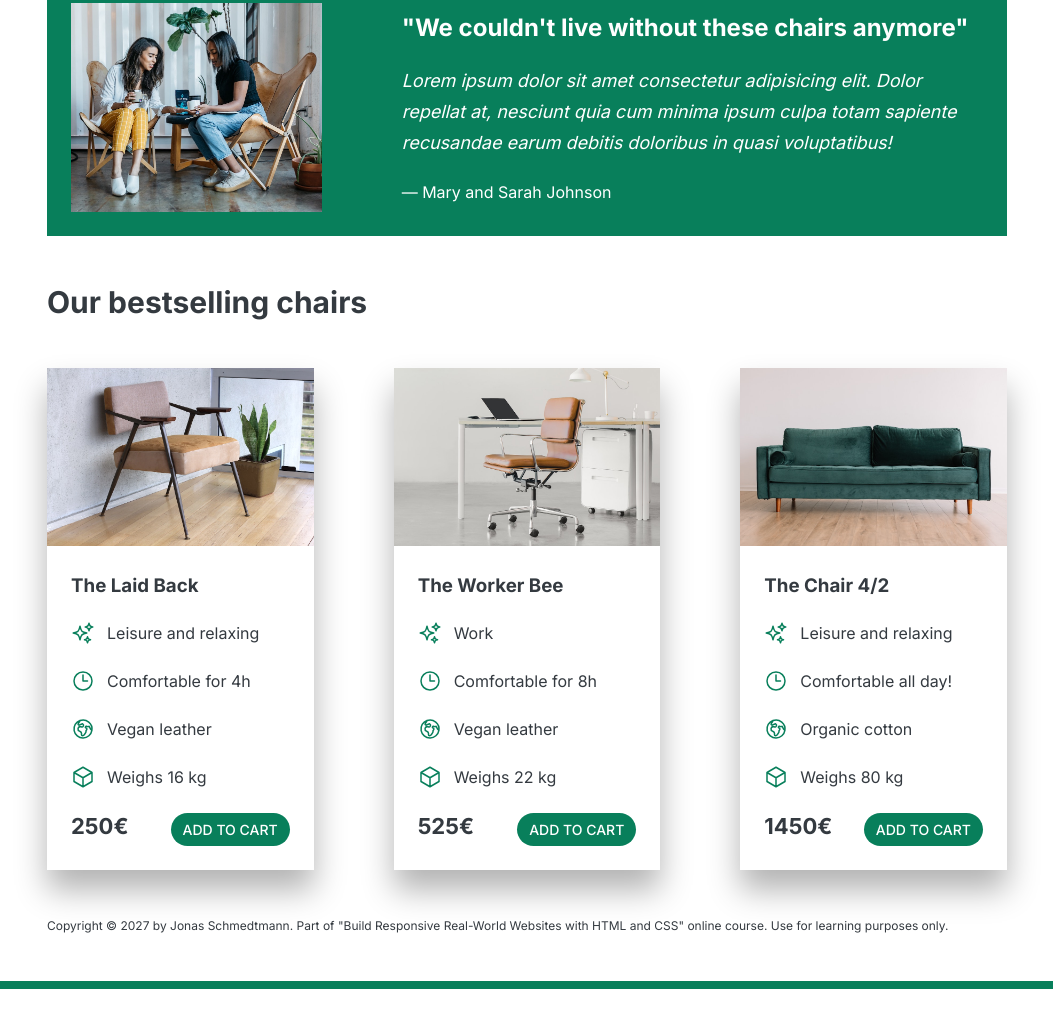
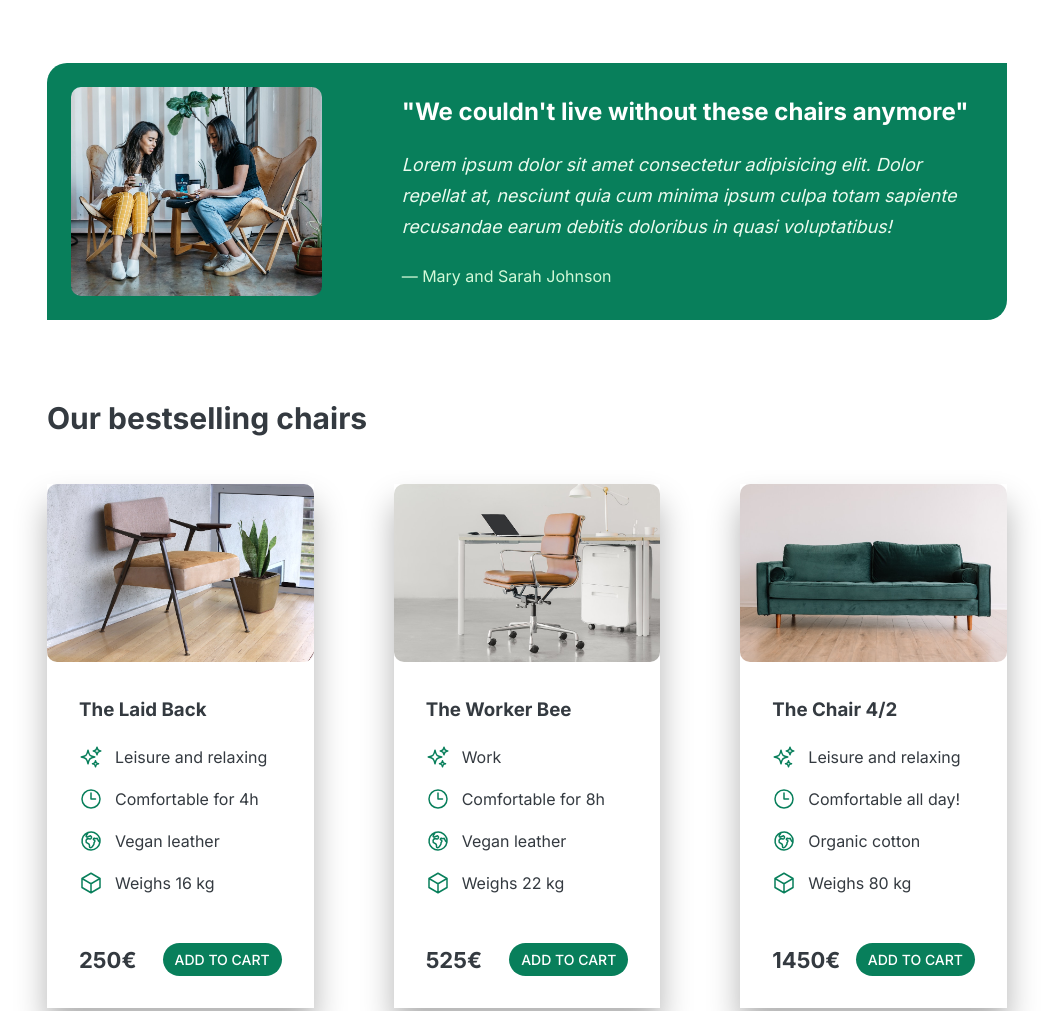
Before and after one commit to PradeepKundar/Chair_Shop, a plain HTML site: page index.html in a window 1280 px wide. Shown: the part 897-1908 px from the top of the page, without its empty margins (113-1166 px from the left). Before the commit the page ends 1886 px from the top, so only its background shows below. Drawn offline with Linux system fonts and the light colour scheme.

Commit message:
Final Commit

```diff
--- a/style.css
+++ b/style.css
@@ -30,7 +30,7 @@ body {
 
 header,
 section {
-  margin-bottom: 48px;
+  margin-bottom: 80px;
 }
 
 h2 {
@@ -54,7 +54,7 @@ header {
   display: grid;
   grid-template-columns: repeat(2, 1fr);
   column-gap: 80px;
-  margin-top: 48px;
+  margin-top: 60px;
 }
 
 .header-text-box {
@@ -62,7 +62,7 @@ header {
 }
 
 h1 {
-  margin-bottom: 24px;
+  margin-bottom: 32px;
   /*  44 / 52 / 62 */
   font-size: 44px;
   line-height: 1.1;
@@ -81,6 +81,7 @@ h1 {
 
 img {
   width: 100%;
+  border-radius: 10px;
 }
 
 /* FEATURES */
@@ -92,7 +93,7 @@ img {
 }
 
 .features-title {
-  margin-bottom: 16px;
+  margin-bottom: 24px;
   font-size: 20px;
   /* line-height: 1.5; */
 }
@@ -107,6 +108,9 @@ img {
   background-color: #087f5b;
   color: #fff;
   padding: 24px;
+  border-radius: 20px;
+  border-bottom-left-radius: 0;
+  border-top-right-radius: 0;
 }
 
 .testimonial-box {
@@ -124,14 +128,18 @@ img {
   margin-bottom: 24px;
   font-size: 18px;
   line-height: 1.7;
+  color: #ebfbee;
 }
 
+.testimonial-author {
+  color: #d3f9d8;
+}
 /* CHAIRS */
 .chair {
   box-shadow: 0px 20px 30px 0px rgb(0, 0, 0, 0.3);
 }
 .chair-box {
-  padding: 24px;
+  padding: 32px;
 }
 
 h3 {
@@ -140,14 +148,14 @@ h3 {
 
 .chair-details {
   list-style: none;
-  margin-bottom: 24px;
+  margin-bottom: 48px;
 }
 
 .chair-details li {
   display: flex;
   align-items: center;
   gap: 12px;
-  margin-bottom: 24px;
+  margin-bottom: 18px;
 }
 
 .chair-details li:last-child {
@@ -165,6 +173,8 @@ h3 {
 .chair-price {
   display: flex;
   justify-content: space-between;
+  align-items: center;
+
   font-size: 22px;
 }
 
@@ -181,6 +191,7 @@ footer {
   color: #fff;
   font-weight: 500;
   display: inline-block;
+  border-radius: 100px;
 
   /* display: inline-block;
   padding: 16px 32px; */
@@ -194,11 +205,9 @@ footer {
 .btn--big {
   font-size: 18px;
   padding: 16px 32px;
-  border-radius: 40px;
 }
 
 .btn--small {
   font-size: 14px;
   padding: 8px 12px;
-  border-radius: 20px;
 }
```
Also changed, not shown: index.html (+1 -1 lines).
